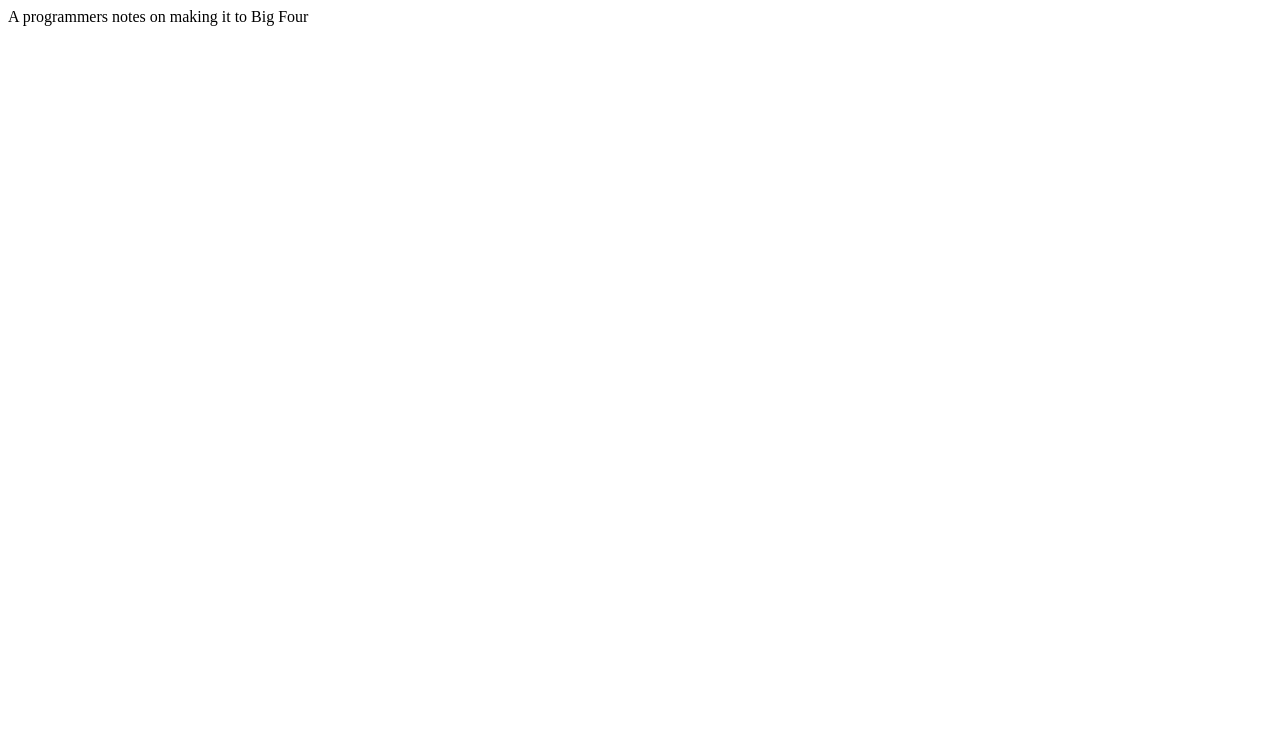
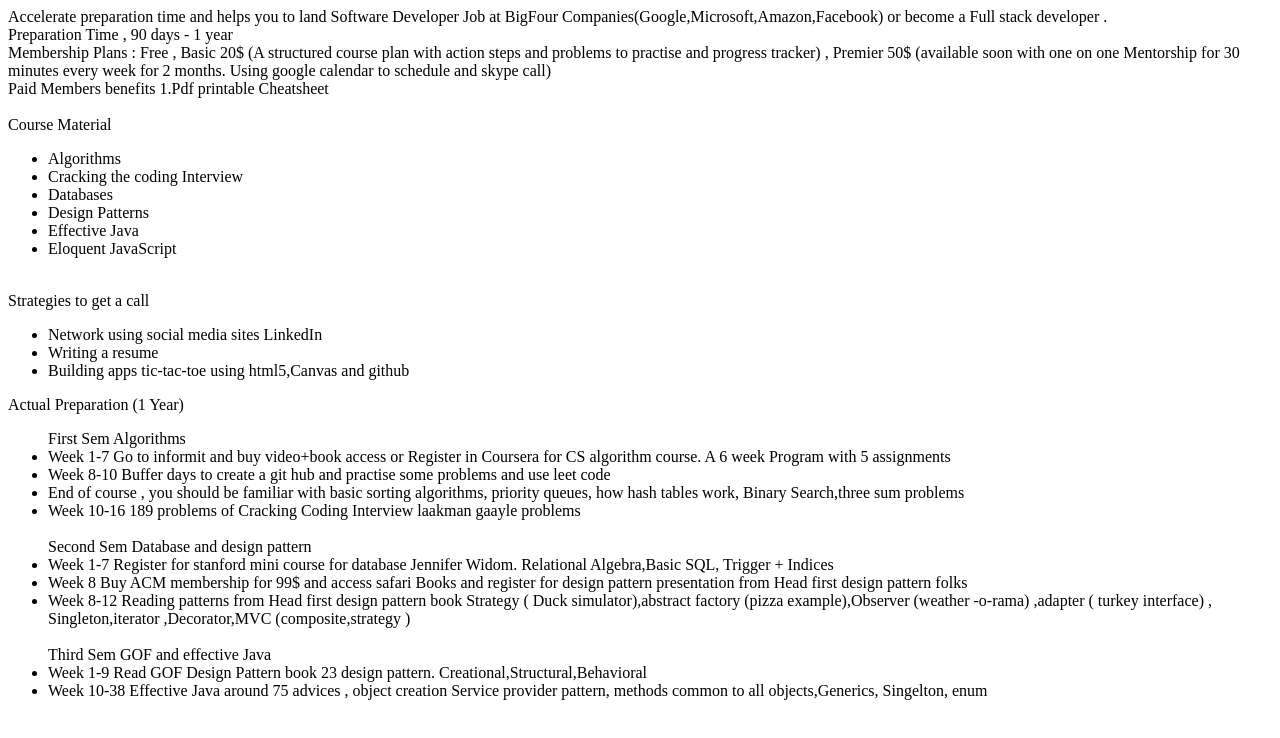
Before and after one commit to cleancoder1/bigFourChecklist, a plain HTML site: page index.html in a window 1280 px wide. Drawn offline with Linux system fonts and the light colour scheme.

Commit message:
Adding notes on Actual Preparation. 1 year preparation

```diff
--- a/index.html
+++ b/index.html
@@ -5,6 +5,57 @@
     <title>Big Four Checklist</title>
 </head>
 <body>
- A programmers notes on making it to Big Four
+Accelerate preparation time and helps you to land Software Developer Job at BigFour Companies(Google,Microsoft,Amazon,Facebook)
+or become a Full stack developer .
+<br>
+Preparation Time , 90 days - 1 year
+<br>
+Membership Plans : Free , Basic 20$ (A structured course plan with action steps and problems to practise and progress tracker) , Premier 50$ (available soon with one on one Mentorship for 30 minutes
+every week for 2 months. Using google calendar to schedule and skype call)
+
+
+<br>
+Paid Members benefits
+1.Pdf printable Cheatsheet
+<br>
+<br>
+Course Material
+<ul>
+    <li>Algorithms</li>
+    <li>Cracking the coding Interview</li>
+    <li>Databases</li>
+    <li>Design Patterns</li>
+    <li>Effective Java</li>
+    <li>Eloquent JavaScript</li>
+</ul>
+<br>
+Strategies to get a call
+<ul>
+    <li>Network using social media sites LinkedIn</li>
+    <li>Writing a resume</li>
+    <li>Building apps tic-tac-toe using html5,Canvas and github</li>
+</ul>
+Actual Preparation (1 Year)
+<ul>
+    First Sem Algorithms
+    <li>Week 1-7 Go to informit and buy video+book access or Register in Coursera for CS algorithm course. A 6 week Program with 5 assignments</li>
+    <li>Week 8-10 Buffer days to create a git hub and practise some problems and use leet code</li>
+    <li>End of course , you should be familiar with basic sorting algorithms, priority queues, how hash tables work, Binary Search,three sum problems</li>
+    <li> Week 10-16 189 problems of Cracking Coding Interview laakman gaayle problems</li>
+
+    <br>
+    Second Sem Database and design pattern
+    <li>Week 1-7 Register for stanford mini course for database Jennifer Widom. Relational Algebra,Basic SQL, Trigger + Indices</li>
+    <li>Week 8 Buy ACM membership for 99$ and access safari Books and register for design pattern presentation from Head first design pattern folks</li>
+    <li>Week 8-12 Reading patterns from Head first design pattern book Strategy ( Duck simulator),abstract factory (pizza example),Observer (weather -o-rama) ,adapter ( turkey interface) ,
+        Singleton,iterator ,Decorator,MVC (composite,strategy )
+    </li>
+    <br>
+    Third Sem GOF and effective Java
+    <li>Week 1-9 Read GOF Design Pattern book 23 design pattern. Creational,Structural,Behavioral</li>
+    <li>Week 10-38 Effective Java around 75 advices , object creation Service provider pattern, methods common to all objects,Generics, Singelton, enum</li>
+</ul>
+
+
 </body>
 </html>
```
